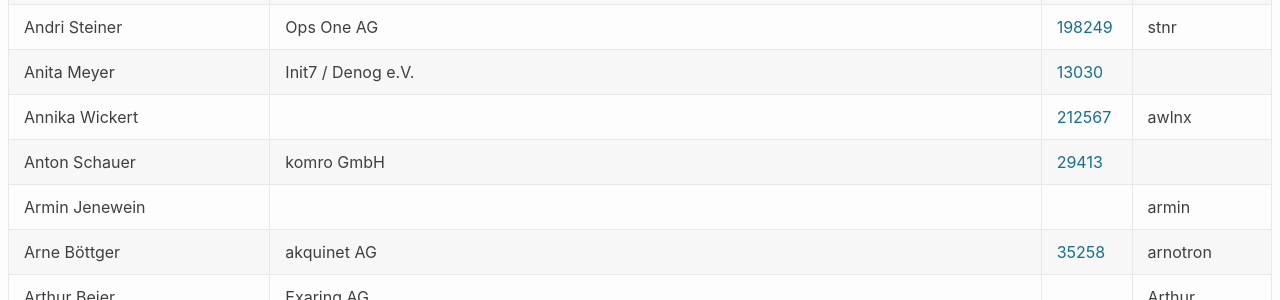
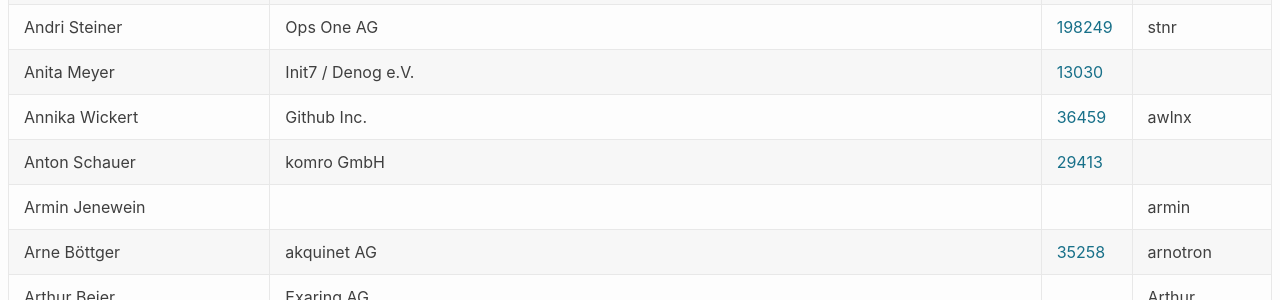
Before and after one commit to denog/pretix-attendeelist, a Jekyll site: the page built from denog2020.markdown, in a window 1280 px wide and 900 px high, scrolled down 346 px. Shown: the part 153-453 px from the top of the window. Built offline with Jekyll 4.4.1, drawn with Linux system fonts in a browser that asks for light colours.

Commit message:
Latest data: Tue Feb  2 15:39:16 UTC 2021

```diff
--- a/_data/attendees_meetup2021-01.json
+++ b/_data/attendees_meetup2021-01.json
@@ -73,9 +73,9 @@
   },
   {
     "name": "Annika Wickert",
-    "company": null,
+    "company": "Github Inc.",
     "irc": "awlnx",
-    "asn": "212567"
+    "asn": "36459"
   },
   {
     "name": "Anton Schauer",
@@ -984,6 +984,12 @@
     "asn": null
   },
   {
+    "name": "tst test",
+    "company": null,
+    "irc": null,
+    "asn": null
+  },
+  {
     "name": "Ulf Fischer",
     "company": "Kuehne+Nagel",
     "irc": "ulf",
```
